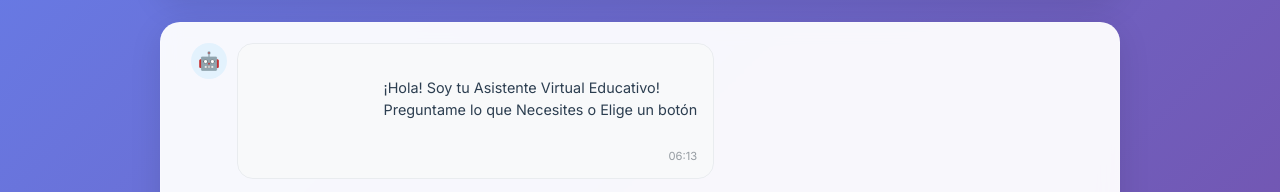
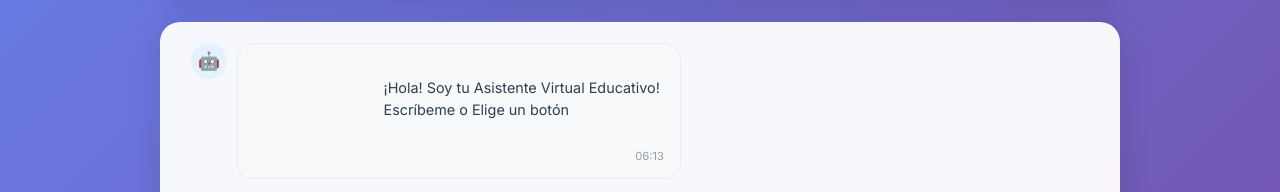
Before and after one commit to CEGJujuy/AV-Demo-V1, a website built with Vite: page index.html in a window 1280 px wide. Shown: the part 234-426 px from the top of the page. Built offline with nearby package versions, Linux system fonts and the light colour scheme.

Commit message:
Updated index.html

```diff
--- a/index.html
+++ b/index.html
@@ -25,7 +25,7 @@
                         <div class="message-content">
                             <div class="message-text">
                                 ¡Hola! Soy tu Asistente Virtual Educativo!
-                                Preguntame lo que Necesites o Elige un botón
+                                Escríbeme o Elige un botón
                             </div>
                             <div class="message-time" id="welcomeTime"></div>
                         </div>
```
